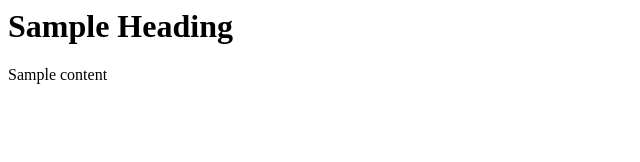
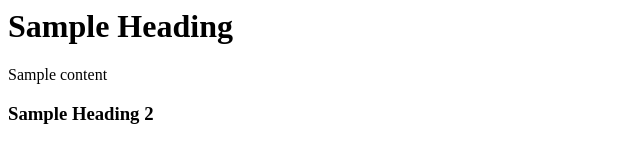
Before and after one commit to NHS-Kalum/reportonline, a plain HTML site: page index.html in a window 1280 px wide. Shown: the whole page, without its empty margins (0-640 px from the left). Drawn offline with Linux system fonts and the light colour scheme.

Commit message:
Heading 2 added

```diff
--- a/index.html
+++ b/index.html
@@ -8,5 +8,7 @@
 <p>Sample content</p>
 </div>
 
+<h3>Sample Heading 2</h3>
+
 </body>
 </html>
```
